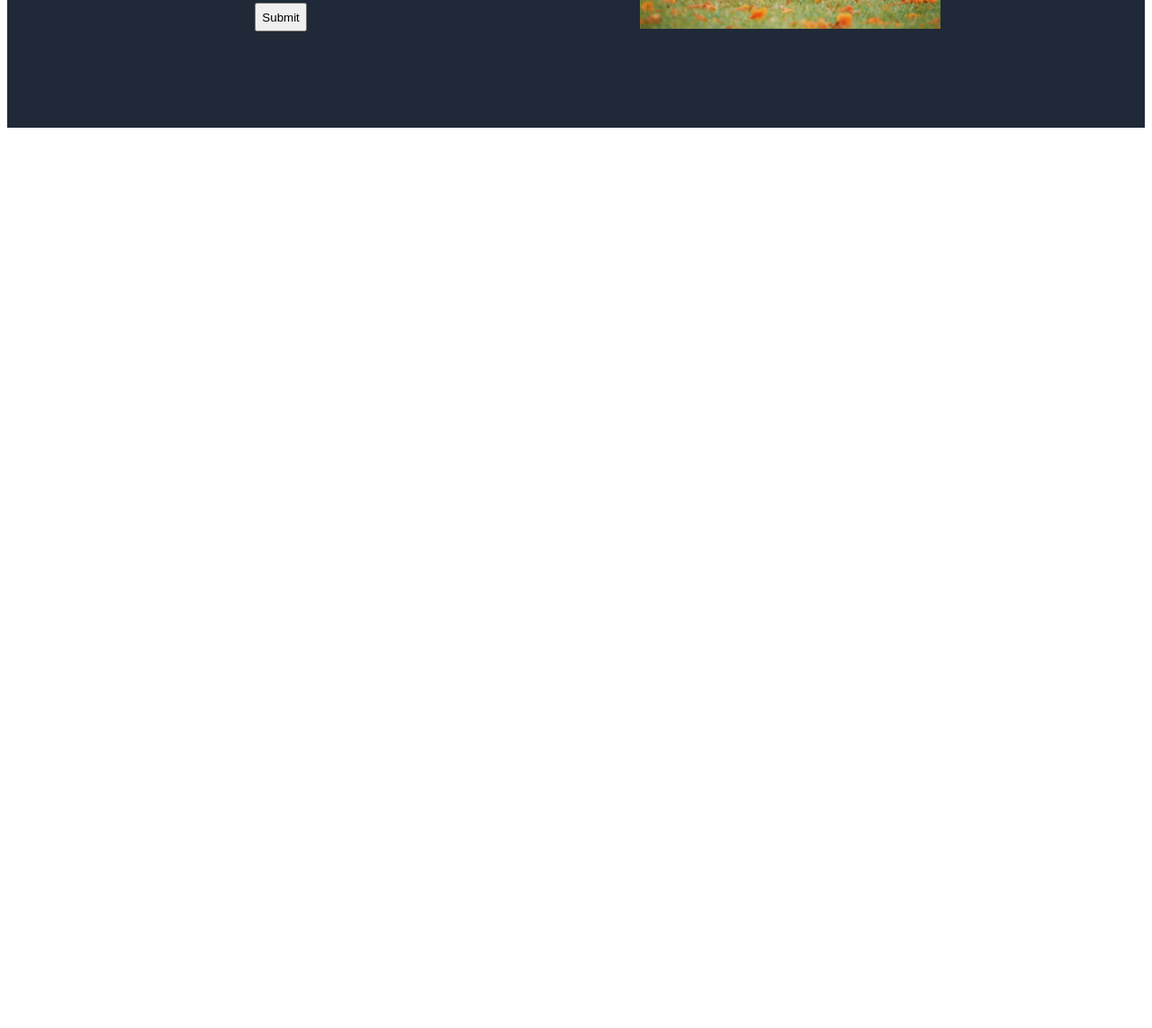
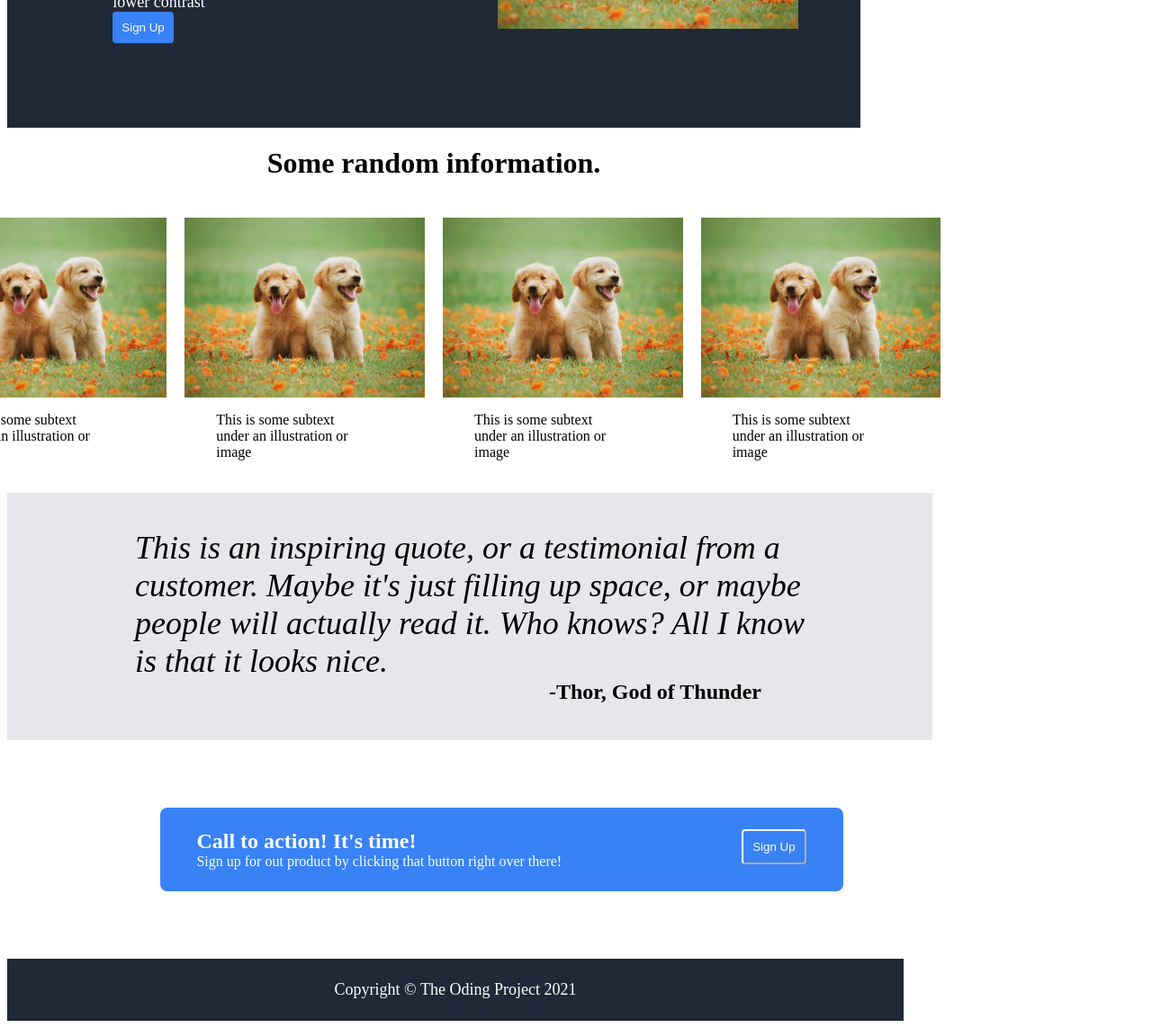
Before and after one commit to dretruong/LandingPage, a plain HTML site: page index.html in a window 1280 px wide. Shown: the part 306-1449 px from the top of the page at 90% size. Before the commit the page ends 800 px from the top, so only its background shows below. Drawn offline with Linux system fonts and the light colour scheme.

Commit message:
FINISHED PAGE

```diff
--- a/index.html
+++ b/index.html
@@ -28,14 +28,56 @@
                     This website has some subtext that goes here under the main title. It's a smaller font and the color is lower contrast
                 </div>
                 <div class="headerButton">
-                    <button>Submit</button>
+                    <button>Sign Up</button>
                 </div>
             </div>
             <div class="headerImg">
                 <img src="dog.jpg">
             </div>
         </div>
-
+        <div class="randomInfoBlock">
+            <h1>Some random information.</h1>
+            <div class="randomImgs">
+                <div class="img0">
+                    <img src="dog.jpg" alt="dogImg0">
+                    <p>This is some subtext <br>under an illustration or <br>image</p>
+                </div>
+                <div class="img1">
+                    <img src="dog.jpg" alt="dogImg1">
+                    <p>This is some subtext <br>under an illustration or <br>image</p>
+                </div>
+                <div class="img2">
+                    <img src="dog.jpg" alt="dogImg2">
+                    <p>This is some subtext <br>under an illustration or <br>image</p>
+                </div>
+                <div class="img3">
+                    <img src="dog.jpg" alt="dogImg3">
+                    <p>This is some subtext <br>under an illustration or <br>image</p>
+                </div>
+            </div>
+        </div>
+        <div class="quoteBlock">
+            <p class="quote">This is an inspiring quote, or a testimonial from a <br>customer. Maybe it's just filling up space, or maybe<br> people will actually read it. Who knows? All I know<br> is that it looks nice.</p>
+            <p class="author">-Thor, God of Thunder</p>
+        </div>
+        <div class="actionBlock">
+            <div class="actionContent">
+                <div class="leftContent">
+                    Call to action! It's time!<br>
+                    <div class="leftSubContent">
+                        Sign up for out product by clicking that button right over there!
+                    </div>
+                </div>
+                <div class="rightContent">
+                    <button class="actionButton">
+                        Sign Up
+                    </button>
+                </div>
+            </div>
+        </div>
+        <div class="copyRight">
+            Copyright &copy The Oding Project 2021
+        </div>
 
 </body>
 </html>
--- a/style.css
+++ b/style.css
@@ -6,6 +6,7 @@
     height: 360px;
     font-size: 48px;
     font-weight: 100;
+    width: 75%;
     justify-content: center;
 }
 
@@ -14,8 +15,76 @@
     background: #1f2937;
     color: white;
     height: 80px;
+    width: 75%;
     display:flex;
     justify-content: center;
+}
+.quoteBlock{
+    display: flex;
+    background-color: #E5E7EB;
+    width: 75%;
+    justify-content: center;
+    align-items: center;
+    flex-direction: column;
+    padding: 40px;
+}
+
+.quoteBlock .quote{
+    font-size: 36px;
+    font-style: italic;
+    margin: 0;
+}
+.quoteBlock .author{
+    align-self: flex-end;
+    margin: 0;
+    margin-right: 150px;
+    font-size: 24px;
+    font-weight: 900;
+}
+
+.actionBlock{
+    display: flex;
+    width: 75%;
+    background-color: white;
+    padding: 75px;
+    justify-content: center;
+}
+.actionContent{
+    width: 75%;
+    background-color: #3882F6;
+    display: flex;
+    flex-direction: row;
+    justify-content: center;
+    padding: 24px;
+    border-radius: 8px;
+}
+.leftContent{
+    color: white;
+    font-weight: 800;
+    font-size: 24px;
+    margin-right: 200px;
+}
+.leftContent .leftSubContent{
+    font-weight: 1;
+    font-size: 16px;
+}
+
+.rightContent .actionButton{
+    padding: 10px;
+    color: white;
+    background-color: #3882f6;
+    border-radius: 4px;
+    border-color: white;
+}
+
+.copyRight{
+    display: flex;
+    background-color: #1f2937;
+    color: white;
+    justify-content: center;
+    width: 75%;
+    padding: 24px;
+    font-size: 18px;
 }
 
 ul{
@@ -33,12 +102,13 @@ a{
 
 .headerLogo{
     font-size: 24px;
-    padding-right: 300px;
+    margin-right: 200px;
     display: flex;
 }
 
 .headerLinks{
     font-size: 18px;
+    padding-left: 20px;
     display: flex;
     flex-direction: row;
     justify-self: end;
@@ -61,6 +131,7 @@ a{
     font-size: 18px;
     font-weight: 10;
     flex-wrap: 1;
+    padding-top: 10px;
 }
 
 .headerImg{
@@ -69,8 +140,63 @@ a{
     width: auto;
 }
 
-.headerButton{
-    height: 32px;
-    width: 120px;
+.headerButton button{
+    padding: 10px;
+    color: white;
+    background-color: #3882f6;
+    border-radius: 4px;
+    border: none;
     display: flex;
 }
+
+.randomInfoBlock{
+    display: flex;
+    width: 75%;
+    flex-direction: column;
+    justify-content: center;
+    align-items: center;
+}
+
+.randomImgs{
+    display: flex;
+    align-items: center;
+    justify-content: center;
+    padding: 10px;
+}
+.img0{
+    display: flex;
+    flex-direction: column;
+    padding: 10px;
+}
+.img0 p{
+    margin-left: 35px;
+}
+.img1{
+    display: flex;
+    flex-direction: column;
+    padding: 10px;
+}
+.img1 p{
+    margin-left: 35px;
+}
+.img2{
+    display: flex;
+    flex-direction: column;
+    padding: 10px;
+}
+.img2 p{
+    margin-left: 35px;
+}
+.img3{
+    display: flex;
+    flex-direction: column;
+    padding: 10px;
+}
+.img3 p{
+    margin-left: 35px;
+}
+
+.randomImgs img{
+    height: 200px;
+    width: auto;
+}
```
